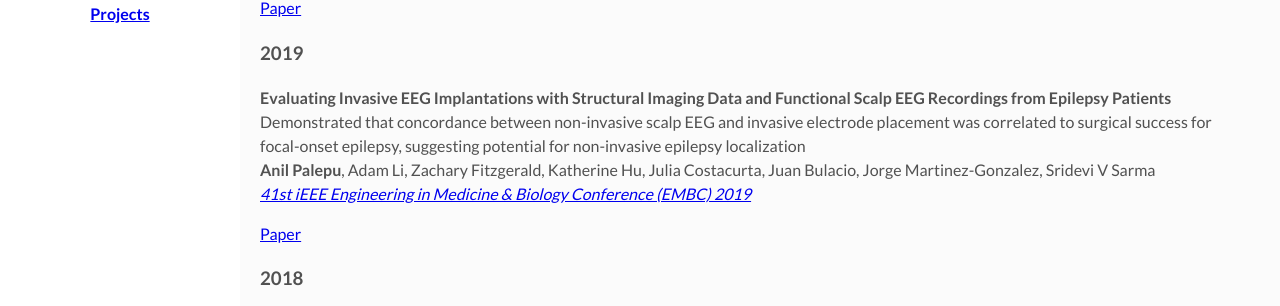
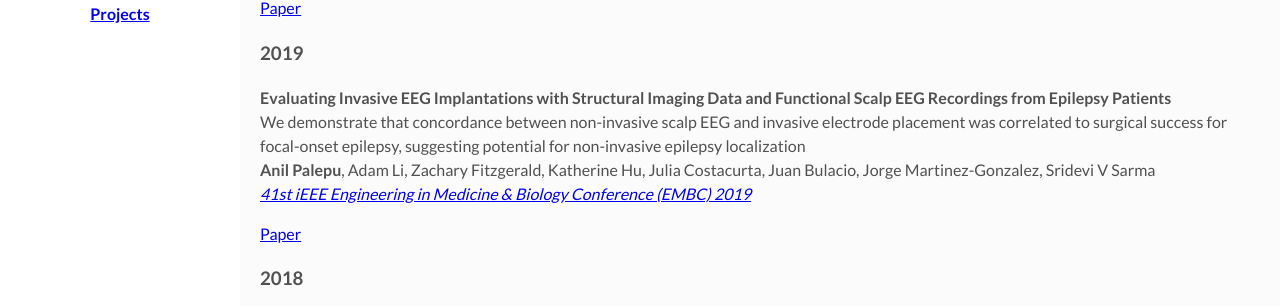
Before and after one commit to apalepu13/apalepu13.GitHub.io, a Jekyll site: the page built from index.html, in a window 1280 px wide and 900 px high, scrolled down 1107 px. Shown: the part 293-599 px from the top of the window. Built offline with Jekyll 4.4.1, drawn with Linux system fonts in a browser that asks for light colours; nearby versions of some CDN libraries; some web fonts are replaced; the list of posts is cut into pages by our own code.

```diff
--- a/index.html
+++ b/index.html
@@ -89,7 +89,7 @@
           	<p>
       			<strong> Evaluating Invasive EEG Implantations with Structural Imaging Data and Functional Scalp EEG Recordings from Epilepsy Patients</strong>
       			<br>
-      			Demonstrated that concordance between non-invasive scalp EEG and invasive electrode placement was correlated to surgical success for focal-onset epilepsy, suggesting potential for non-invasive epilepsy localization
+      			We demonstrate that concordance between non-invasive scalp EEG and invasive electrode placement was correlated to surgical success for focal-onset epilepsy, suggesting potential for non-invasive epilepsy localization
                 <br>
       			<strong>Anil Palepu</strong>, Adam Li, Zachary Fitzgerald, Katherine Hu, Julia Costacurta, Juan Bulacio, Jorge Martinez-Gonzalez, Sridevi V Sarma <br>
       			<a href='https://embc.embs.org/2019/'><em>41st iEEE Engineering in Medicine & Biology Conference (EMBC) 2019</em></a>
```
